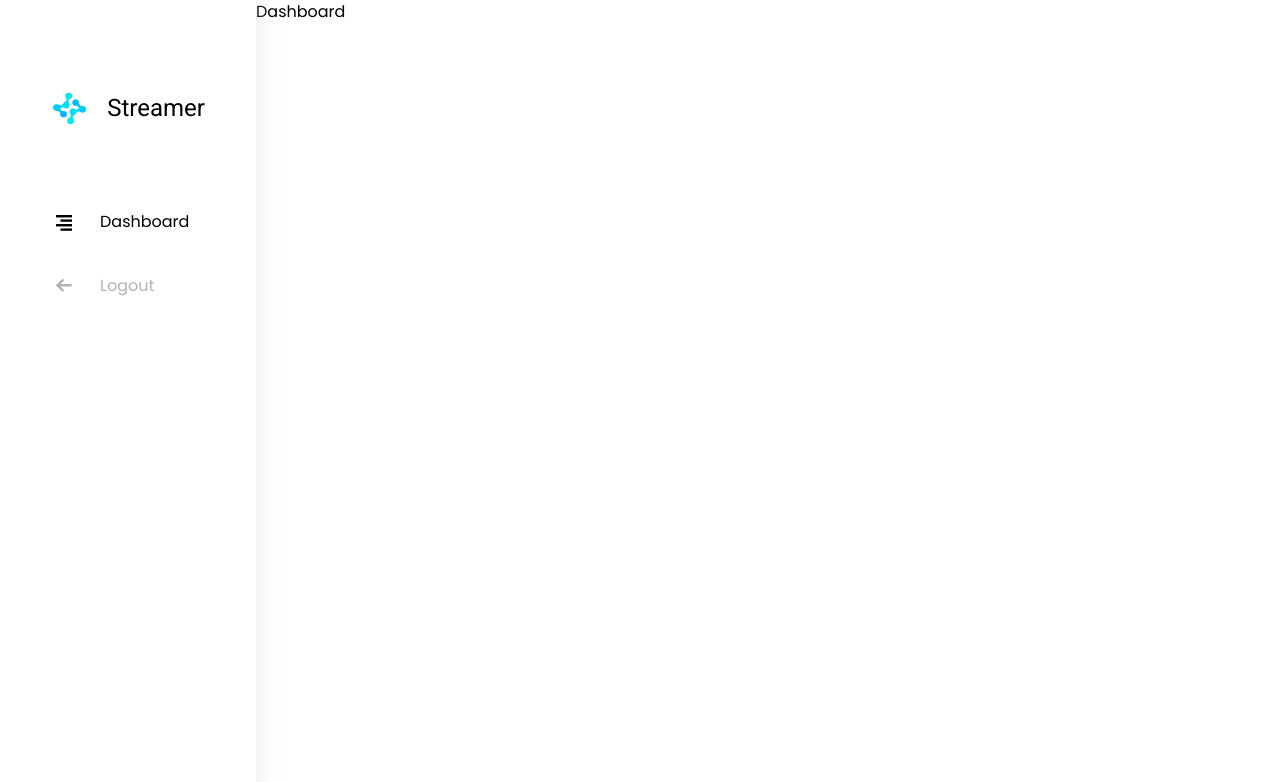
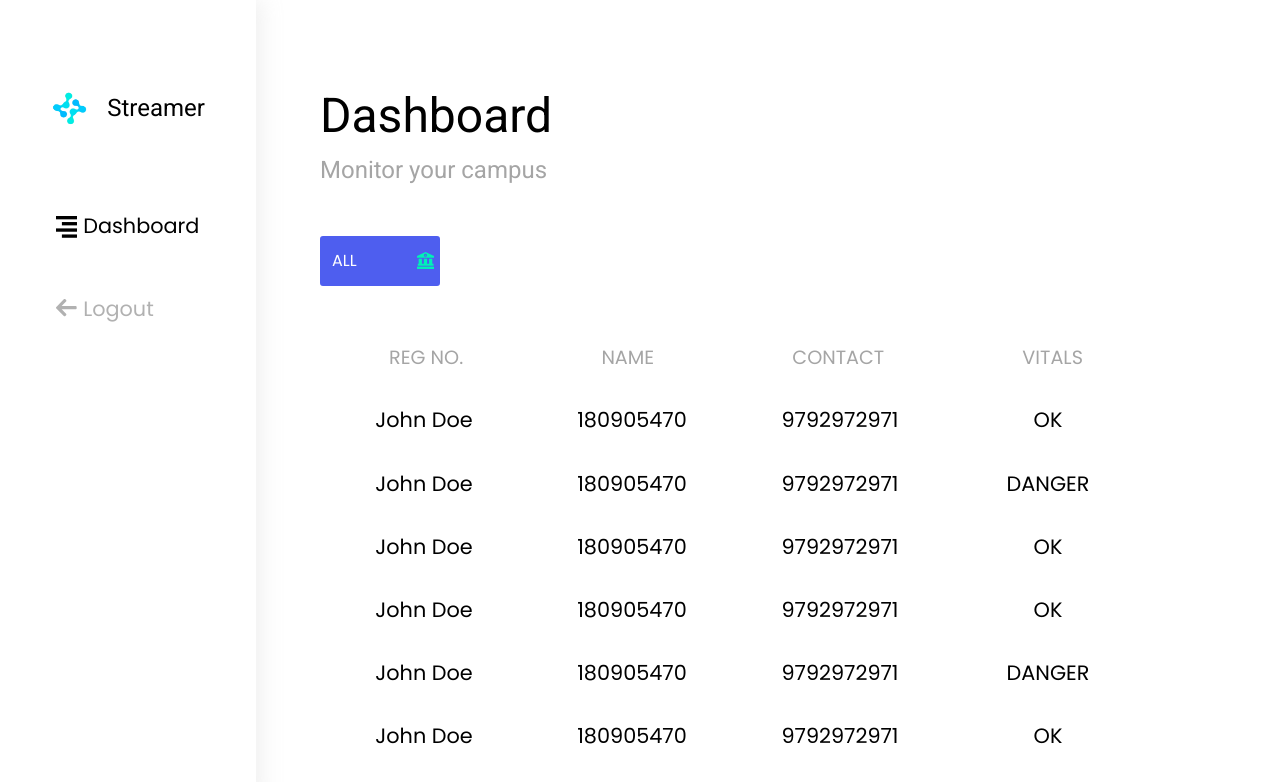
Before and after one commit to sarthakagrawal927/streamer-web, a React (Create React App) app: page /home in a window 1280 px wide. Shown: the top 782 px of the page. Built offline with nearby package versions, Linux system fonts and the light colour scheme.

Commit message:
created dashboard page

```diff
--- a/package.json
+++ b/package.json
@@ -7,13 +7,13 @@
         "@testing-library/react": "^11.1.0",
         "@testing-library/user-event": "^12.1.10",
         "autoprefixer": "^10.0.2",
-        "node-sass": "4.14.1",
         "postcss-cli": "^8.2.0",
         "react": "^17.0.1",
         "react-dom": "^17.0.1",
         "react-router": "^5.2.0",
         "react-router-dom": "^5.2.0",
         "react-scripts": "4.0.0",
+        "sass": "^1.29.0",
         "tailwindcss": "^1.9.6",
         "web-vitals": "^0.2.4"
     },
--- a/src/components/Dashboard/Dashboard.jsx
+++ b/src/components/Dashboard/Dashboard.jsx
@@ -1,9 +1,96 @@
-import React from "react";
+import React, { useState } from "react";
+import Dropdown from "../Dropdown/Dropdown";
+import "./Dashboard.scss";
+
+const users = [
+    {
+        name: "John Doe",
+        regNo: 180905470,
+        contact: "9792972971",
+        vitals: "OK",
+    },
+    {
+        name: "John Doe",
+        regNo: 180905470,
+        contact: "9792972971",
+        vitals: "DANGER",
+    },
+    {
+        name: "John Doe",
+        regNo: 180905470,
+        contact: "9792972971",
+        vitals: "OK",
+    },
+    {
+        name: "John Doe",
+        regNo: 180905470,
+        contact: "9792972971",
+        vitals: "OK",
+    },
+    {
+        name: "John Doe",
+        regNo: 180905470,
+        contact: "9792972971",
+        vitals: "DANGER",
+    },
+    {
+        name: "John Doe",
+        regNo: 180905470,
+        contact: "9792972971",
+        vitals: "OK",
+    },
+];
 
 const Dashboard = () => {
+    const uniSvg = "/assets/svg/university.svg";
+    const [selectedOption, setSelectedOption] = useState("ALL");
+    const collegeOptions = [
+        { id: 0, name: "ALL" },
+        { id: 1, name: "MIT" },
+        { id: 2, name: "KMC" },
+        { id: 3, name: "MCOPS" },
+        { id: 4, name: "MCODS" },
+        { id: 5, name: "DOC" },
+        { id: 6, name: "MIC" },
+        { id: 7, name: "ICAS" },
+        { id: 8, name: "SOC" },
+    ];
+    const handleCollegeChange = (event) => {
+        setSelectedOption(event.target.value);
+    };
     return (
-        <div className='dashboard-container' style={{ margin: "auto" }}>
-            Dashboard
+        <div className='dashboard-container'>
+            <div className='dashboard-heading'>
+                <div className='dashboard-main-heading'>Dashboard</div>
+                <div className='dashboard-sub-heading'>Monitor your campus</div>
+            </div>
+            <div className='dashboard-dropdown'>
+                <Dropdown
+                    options={collegeOptions}
+                    onChange={handleCollegeChange}
+                    selectedValue={selectedOption}
+                    imgSrc={uniSvg}
+                />
+            </div>
+            <div className='custom-table'>
+                <div className='custom-table-headers'>
+                    <div>REG NO.</div>
+                    <div>NAME</div>
+                    <div>CONTACT</div>
+                    <div>VITALS</div>
+                </div>
+
+                <div className='custom-table-data'>
+                    {users.map(({ name, regNo, contact, vitals }) => (
+                        <div className='custom-table-row'>
+                            <div className='custom-table-cell'>{name}</div>
+                            <div className='custom-table-cell'>{regNo}</div>
+                            <div className='custom-table-cell'>{contact}</div>
+                            <div className='custom-table-cell'>{vitals}</div>
+                        </div>
+                    ))}
+                </div>
+            </div>
         </div>
     );
 };
--- a/src/components/Dashboard/Dashboard.scss
+++ b/src/components/Dashboard/Dashboard.scss
@@ -1,3 +1,51 @@
-.dashboard-container {
-    background-color: #36b36c;
+.dashboard {
+    &-container {
+        padding: 5em 4em;
+    }
+    &-main-heading {
+        font-family: "Roboto", sans-serif;
+        font-weight: 500;
+        font-size: 3rem;
+    }
+    &-sub-heading {
+        font-family: "Roboto", sans-serif;
+        font-style: normal;
+        font-weight: normal;
+        font-size: 1.5rem;
+        color: #a5a5a5;
+    }
+    &-dropdown {
+        margin-top: 3em;
+    }
 }
+.custom-table {
+    &-headers {
+        margin-top: 3em;
+        width: 65vw;
+        display: flex;
+        flex-direction: row;
+        justify-content: space-around;
+        font-size: 1.2rem;
+        color: #a5a5a5;
+    }
+    &-data {
+        margin-top: 2em;
+    }
+    &-row {
+        display: flex;
+        flex-direction: row;
+        justify-content: space-around;
+        margin-top: 2em;
+    }
+    &-cell {
+        width: 120px;
+        text-align: center;
+        font-family: "Poppins", sans-serif;
+        font-size: 1.3rem;
+    }
+}
+.column-heading {
+    font-family: "Roboto", sans-serif;
+    font-size: 1.3rem;
+    color: #a5a5a5;
+}
--- /dev/null
+++ b/src/components/Dropdown/Dropdown.jsx
@@ -0,0 +1,25 @@
+import React from "react";
+import "./Dropdown.scss";
+const Dropdown = ({ options, onChange, selectedValue, imgSrc }) => {
+    return (
+        <select
+            className='select-container'
+            value={selectedValue}
+            onChange={onChange}
+            style={{
+                background: "url(" + imgSrc + ")  96% / 15% no-repeat",
+                backgroundColor: "#4e5eef",
+            }}>
+            {console.log("In dropdown", selectedValue)}
+            {options.map(({ id, name }) => {
+                return (
+                    <option key={id} value={name}>
+                        {name}
+                    </option>
+                );
+            })}
+        </select>
+    );
+};
+
+export default Dropdown;
--- /dev/null
+++ b/src/components/Dropdown/Dropdown.scss
@@ -0,0 +1,10 @@
+.select-container {
+    appearance: none;
+    border: 2px solid #4e5eef;
+    border-radius: 3px;
+    width: 120px;
+    height: 50px;
+    padding: 0 30px 0 10px;
+    cursor: pointer;
+    color: white;
+}
--- a/src/components/Logout/Logout.jsx
+++ b/src/components/Logout/Logout.jsx
@@ -2,7 +2,7 @@ import React from "react";
 import Button from "../Button/Button";
 import { useHistory } from "react-router-dom";
 import "./Logout.scss";
-const Logout = () => {
+const Logout = ({ resetActiveTab }) => {
     const history = useHistory();
     const handleConfirm = () => {
         console.log("Logout");
@@ -10,6 +10,7 @@ const Logout = () => {
     };
     const handleDeny = () => {
         console.log("Deny logout.");
+        resetActiveTab();
     };
     return (
         <div className='logout-container'>
--- a/src/components/Tab/Tab.scss
+++ b/src/components/Tab/Tab.scss
@@ -4,6 +4,7 @@
     justify-content: space-between;
     margin-top: 2em;
     cursor: pointer;
+    font-size: 1.3rem;
     &-icon {
         width: 1em;
         height: 2em;
--- a/src/pages/Home/Home.jsx
+++ b/src/pages/Home/Home.jsx
@@ -7,6 +7,9 @@ import "./Home.scss";
 const dashboardIcon = "/assets/svg/dashboard.svg";
 const leftArrow = "/assets/svg/left-arrow.svg";
 const Home = () => {
+    const resetActiveTab = () => {
+        setActiveItem("dashboard");
+    };
     const [activeItem, setActiveItem] = useState("dashboard");
     const path = window.location.pathname;
     console.log(path);
@@ -40,7 +43,9 @@ const Home = () => {
             </div>
             <div className='content'>
                 {(activeItem === "dashboard" || "") && <Dashboard />}
-                {activeItem === "logout" && <Logout />}
+                {activeItem === "logout" && (
+                    <Logout resetActiveTab={resetActiveTab} />
+                )}
             </div>
         </div>
     );
```
Also changed, not shown: public/assets/svg/university.svg (added), 1 other file (tests, documents, lock files or other folders).
